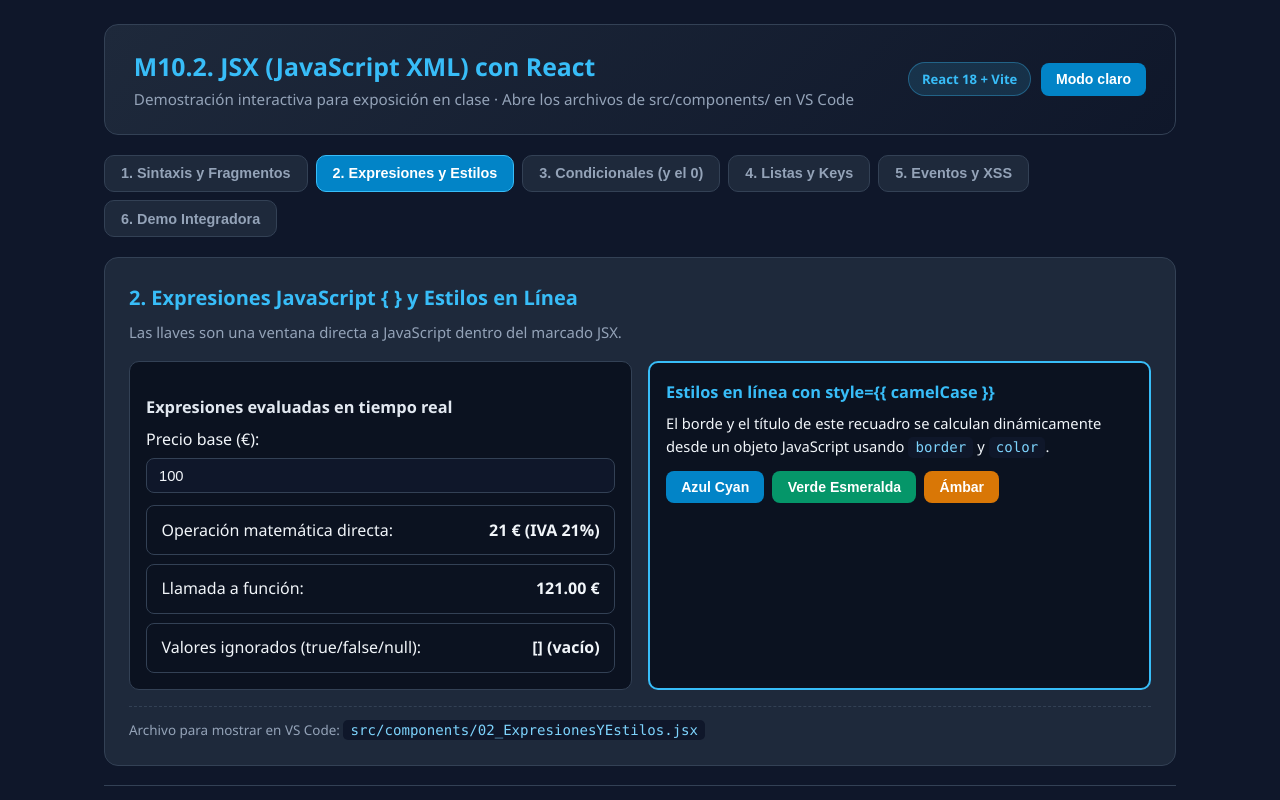
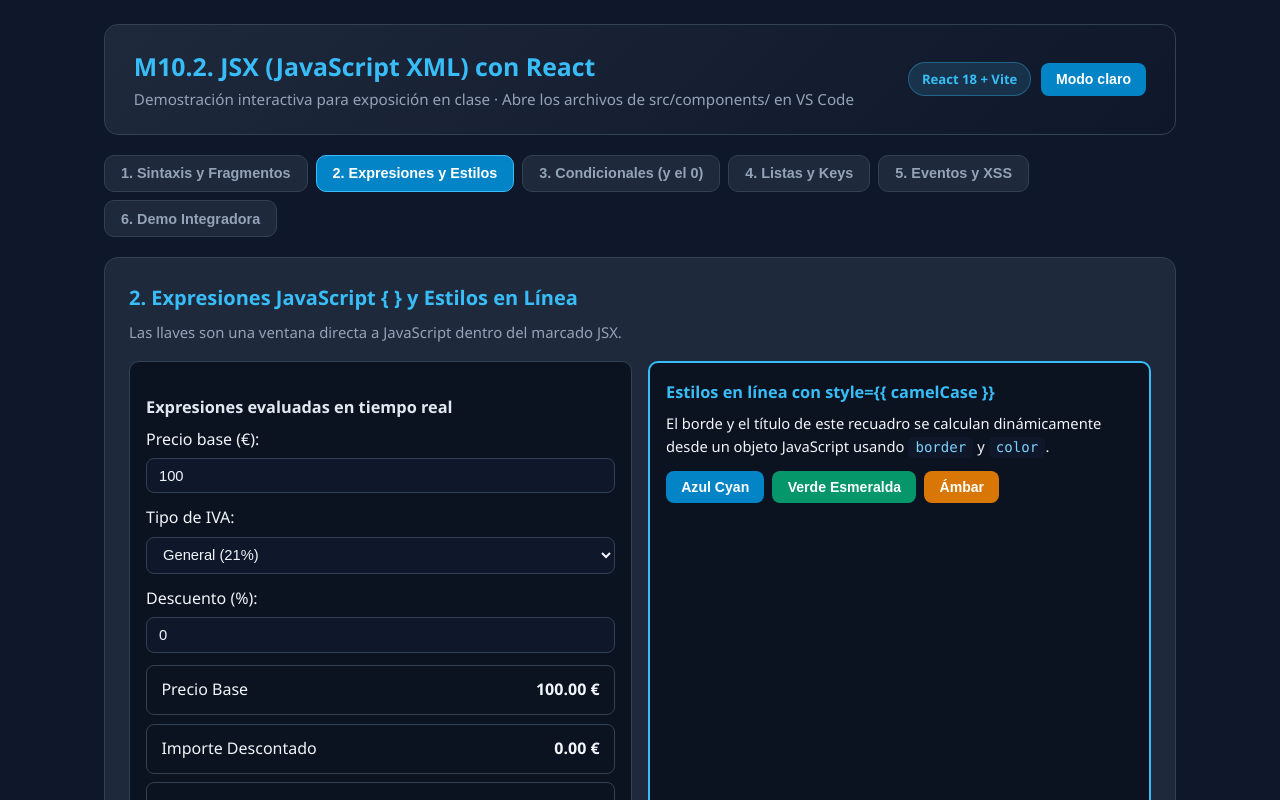
Before and after one commit to nagtar98/ReactYPR, a React (Vite) app: page / in a window 1280 px wide. Both pictures are taken after a click on the button "2. Expresiones y Estilos". Shown: the top 800 px of the page. Built offline with nearby package versions, Linux system fonts and the light colour scheme.

Commit message:
feat: ticket 03 calculadora de IVA y descuentos

```diff
--- a/src/components/02_ExpresionesYEstilos.jsx
+++ b/src/components/02_ExpresionesYEstilos.jsx
@@ -19,7 +19,14 @@ const formatearEuros = (cantidad) => `${cantidad.toFixed(2)} €`;
 export default function ExpresionesYEstilos() {
   const [precioBase, setPrecioBase] = useState(100);
   const [colorDestacado, setColorDestacado] = useState('#38bdf8');
-  const IVA = 0.21;
+  const [tipoIva, setTipoIva] = useState(21);
+  const [descuento, setDescuento] = useState(0);
+
+  const descuentoSeguro = Math.min(50, Math.max(0, descuento));
+  const importeDescontado = precioBase * (descuentoSeguro / 100);
+  const baseImponible = precioBase - importeDescontado;
+  const cuotaIva = baseImponible * (tipoIva / 100);
+  const totalFinal = baseImponible + cuotaIva;
 
   // Objeto de estilos dinámico en JavaScript
   const estiloTarjetaDinamica = {
@@ -49,18 +56,55 @@ export default function ExpresionesYEstilos() {
             onChange={(e) => setPrecioBase(Number(e.target.value) || 0)}
           />
 
+          <label htmlFor="iva-select" style={{ display: 'block', marginTop: '0.75rem' }}>
+            Tipo de IVA:
+          </label>
+          <select
+            id="iva-select"
+            className="input"
+            value={tipoIva}
+            onChange={(e) => setTipoIva(Number(e.target.value))}
+          >
+            <option value={21}>General (21%)</option>
+            <option value={10}>Reducido (10%)</option>
+            <option value={4}>Superreducido (4%)</option>
+          </select>
+
+          <label htmlFor="descuento-input" style={{ display: 'block', marginTop: '0.75rem' }}>
+            Descuento (%):
+          </label>
+          <input
+            id="descuento-input"
+            type="number"
+            min="0"
+            max="50"
+            className="input"
+            value={descuento}
+            onChange={(e) => setDescuento(Number(e.target.value) || 0)}
+          />
+
           <ul className="list">
             <li className="list-item">
-              <span>Operación matemática directa:</span>
-              <strong>{precioBase * IVA} € (IVA 21%)</strong>
+              <span>Precio Base</span>
+              <strong>{formatearEuros(precioBase)}</strong>
             </li>
             <li className="list-item">
-              <span>Llamada a función:</span>
-              <strong>{formatearEuros(precioBase * (1 + IVA))}</strong>
+              <span>Importe Descontado</span>
+              <strong>{formatearEuros(importeDescontado)}</strong>
             </li>
             <li className="list-item">
-              <span>Valores ignorados (true/false/null):</span>
-              <strong>[{true}{false}{null}{undefined}] (vacío)</strong>
+              <span>Base Imponible</span>
+              <strong>{formatearEuros(baseImponible)}</strong>
+            </li>
+            <li className="list-item">
+              <span>Cuota de IVA</span>
+              <strong>{formatearEuros(cuotaIva)}</strong>
+            </li>
+            <li className="list-item" style={descuentoSeguro > 0 ? { borderColor: '#10b981' } : undefined}>
+              <span>Total Final</span>
+              <strong style={descuentoSeguro > 0 ? { color: '#10b981' } : undefined}>
+                {formatearEuros(totalFinal)}
+              </strong>
             </li>
           </ul>
         </div>
```
